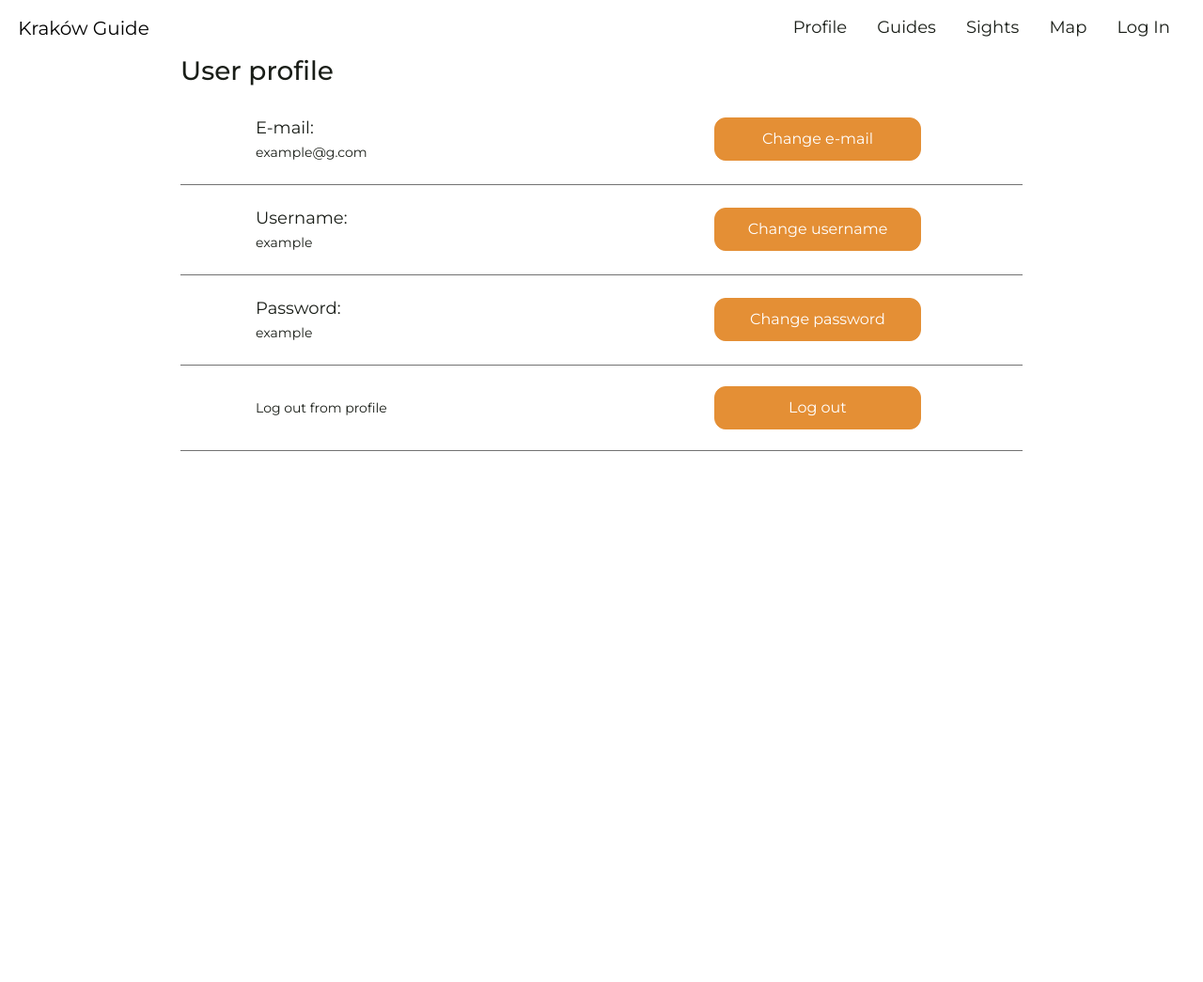
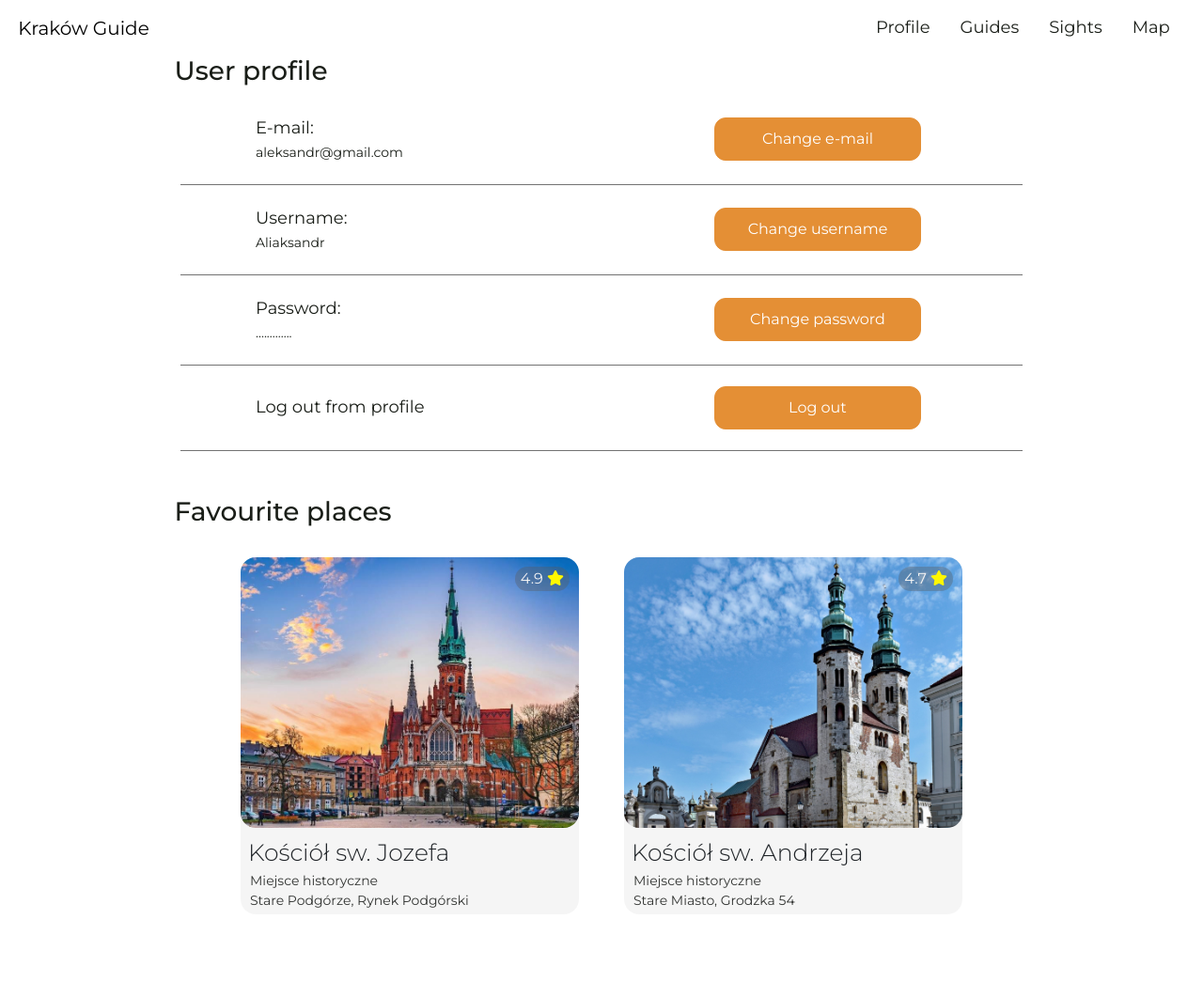
Before and after one commit to Cheeseday/Cracow-Guide, a Flask app: page /profile in a window 1280 px wide. Shown: the whole page at 94% size. Before the commit the page ends 480 px from the top, so only its background shows below. Run offline with Flask 3, Linux system fonts and the light colour scheme; a user stored in the database is signed in; data comes from the database, SQL or seed files in the repository; both versions use the stored data as it was after the commit; some libraries are stand-ins or nearby versions.

Commit message:
feat: implement favourites feature, add favourites on profile page and refactor a little

```diff
--- a/app.py
+++ b/app.py
@@ -37,16 +37,13 @@ def make_dicts(cursor, row):
     return dict((cursor.description[idx][0], value)
                 for idx, value in enumerate(row))
 
-# db.row_factory = make_dicts
-
 
 def query_db(query, args=(), one=False):
     cur = get_db().execute(query, args)
     rv = cur.fetchall()
     cur.close()
     return (rv[0] if rv else None) if one else rv
-# for user in query_db('select * from users'):
-#     print(user['username'], 'has the id', user['user_id'])
+
 
 @app.after_request
 def after_request(response):
@@ -60,7 +57,6 @@ def after_request(response):
 @app.route("/")
 def index():
     # It's working!
-    print(sys.executable)
     cur = get_db().cursor()
     # cur.execute("INSERT INTO sights (name, address, mark, categories, photos) VALUES (?, ?, ?, ?, ?)",
     #             ("Pomnik Adama Mickiewicza",
@@ -69,28 +65,23 @@ def index():
     #              "Miejsce historyczne",
     #              "./static/mickievicz.jpg")
     # )
-    # cur.execute("INSERT INTO sights (name, address, mark, categories, photos) VALUES (?, ?, ?, ?, ?)",
-    #             ("Kościół sw. Jozefa",
-    #              "Stare Podgórze, Rynek Podgórski",
-    #              4.9,
-    #              "Miejsce historyczne",
-    #              "./static/Jozefa54.jpg")
-    # )
     # cur.execute("UPDATE sights SET photos = ? WHERE sight_id = 2", ('./static/brama_florianska.jpg',))
     sights = cur.execute("SELECT * FROM sights").fetchall()
-    # Пример использования
-    # output = "./static/sights/"
     # get_db().commit() # Remember to commit the transaction after executing INSERT.
-    get_db().close()
-    print(sights[0][0])
-    print(sights[0][5])
+    # get_db().close()
     for sight in sights:
         if sight[0] != 1:
             output = "./static/sights/" + str(sight[0]) + ".jpg"
 
             crop_to_aspect(sight[5], output, 5/4)
-
-    return render_template("index.html", sights=sights)
+    sights_id = []
+    try:
+        rows = query_db("SELECT sight_id FROM favourites WHERE user_id = ?", (session["user_id"],))
+        for row in rows:
+            sights_id.append(int(row[0]))
+    except:
+        sights_id = []
+    return render_template("index.html", sights=sights, favourites=sights_id)
 
 
 @app.route("/login", methods=["POST"])
@@ -137,10 +128,45 @@ def logout():
 @app.route("/profile")
 def profile():
     """Show user profile"""
+    user = query_db("SELECT id, username, email FROM users WHERE id = ?", (session["user_id"],))
+    print(user)
+    if user == []:
+        return apology("Looks like you don't have permission", 400)
 
-    # Redirect user to login form
-    return render_template("profile.html")
+    favourites = query_db("SELECT sight_id FROM favourites WHERE user_id = ?",
+                 (session["user_id"],))
+    list = []
+    if favourites == []:
+        sights = []
+    else:
+        for favourite in favourites:
+            list.append(int(favourite[0]))
+    sights = query_db("SELECT * FROM sights WHERE sight_id IN (SELECT sight_id FROM favourites WHERE user_id = ?)",
+             (session["user_id"],))
+    return render_template("profile.html", user=user[0], sights=sights, favourites=list)
 
+
+@app.route("/favourite", methods=["POST"])
+def favourite():
+    """Add location to favourites"""
+    element = request.form.get("index")
+    rows = query_db("SELECT sight_id FROM favourites WHERE user_id = ?", (session["user_id"],))
+    sights_id = []
+    for row in rows:
+        sights_id.append(int(row[0]))
+    if not rows or not int(element) in sights_id:
+        cur = get_db().cursor()
+        cur.execute("INSERT INTO favourites (user_id, sight_id) VALUES (?, ?)",
+                   (session["user_id"], request.form.get("index")))
+        get_db().commit()
+        get_db().close()
+    else:
+        cur = get_db().cursor()
+        cur.execute("DELETE FROM favourites WHERE user_id = ? AND sight_id = ?",
+                   (session["user_id"], request.form.get("index")))
+        get_db().commit()
+        get_db().close()
+    return redirect("/")
 
 @app.route("/register", methods=["GET", "POST"])
 def register():
--- a/static/index.js
+++ b/static/index.js
@@ -1,14 +1,14 @@
-// const myModal = document.getElementById('myModal')
-// const myInput = document.getElementById('myInput')
+const myModal = document.getElementById('loginModal')
+const myInput = document.getElementById('username')
 
-// myModal.addEventListener('shown.bs.modal', () => {
-//   myInput.focus()
-// })
+myModal.addEventListener('shown.bs.modal', () => {
+  myInput.focus()
+})
 
 const stars = document.querySelectorAll('.favourite');
 
 for (let i = 0; i < stars.length; i++) {
   stars[i].addEventListener("click", (event) => {
-    event.target.classList.toggle("favourited")
+    event.target.classList.remove("favourited")
   });
 }
--- a/static/styles.css
+++ b/static/styles.css
@@ -1,12 +1,12 @@
-/* @font-face {
-    font-family: "CinaGEO";
-    src: url("./fonts/CinaGEOTest-Light-BF64015899c5366.otf") format("opentype");
-} */
 body {
   font-family: "Montserrat";
   padding: 0 1.5dvw;
   background-color: #FFFFFF;
   color: #1A1E18;
+}
+
+h3 {
+  text-align: start;
 }
 
 .btn {
@@ -21,29 +21,31 @@ body {
   border-color: #CD6A00;
 }
 
+.close-button {
+  background-color: #1A1E18;
+  color: #F4F4F4;
+}
+
 .form-control:focus {
   border-color: #E48F35;
   box-shadow: 0 0 0 0.25rem rgba(228, 143, 53, 0.25);
 }
 
-h3 {
-  text-align: start;
+#screensaver {
+  width: 96dvw;
+  height: 85dvh;
+  border-radius: 12px;
+  background-color: #E48F35;
+  background-image: url(./Main_4.jpg);
+  background-size: cover;
+  /* TODO: insert vertical image for mobile version */
 }
 
 #navbar-brand {
   background-color: #FFFFFF;
 }
-
-#index {
-  width: 96dvw;
-  height: 85dvh;
-  border-radius: 12px;
-  background-color: #E48F35;
-  background-image: url(./Main_4.jpg);
-  /* background-size: contain;
-  background-repeat: no-repeat; */
-  background-size: cover;
-  /* insert vertical image for mobile version */
+#navbar-brand .navbar-toggler {
+  border: none;
 }
 
 #navbar {
@@ -85,8 +87,7 @@ a.category-link:hover {
   color: #323432;
   position: relative;
 }
-
-.card_image {
+.card .card_image {
   max-width: 88dvw;
   width: 360px;
   height: 288px;
@@ -97,19 +98,7 @@ a.category-link:hover {
   background-repeat: no-repeat;
   border-radius: 16px;
 }
-
-@media (max-width: 420px) {
-  .card {
-    height: 100%;
-  }
-  .card p.description {
-    margin-bottom: 7px;
-  }
-  .card .card_image {
-    height: 70dvw;
-  }
-}
-.card_name {
+.card .card_name {
   font-size: 25px;
   text-align: left;
   font-family: "Montserrat";
@@ -135,12 +124,7 @@ a.category-link:hover {
 
 #login {
   border: none;
-  background-color: #fff;
-}
-
-.close-button {
-  background-color: #1a1e18;
-  color: #f4f4f4;
+  background-color: #FFFFFF;
 }
 
 #register_form {
@@ -161,29 +145,36 @@ a.category-link:hover {
   font-size: 11px;
 }
 
+.profile-favourites {
+  margin-left: 13dvw;
+}
+
 .profile {
   min-width: 300px;
-  width: 70dvw;
   margin: auto;
 }
+.profile h3 {
+  margin-left: 13dvw;
+}
 .profile .profile_line {
+  width: 70dvw;
   border-bottom: #323432;
   border-bottom: 1px solid rgba(21, 21, 20, 0.6);
   padding: 22px 0;
-}
-.profile .profile_line .row {
-  align-items: center;
 }
 .profile .profile_line p {
   margin-bottom: 0;
   font-size: 18px;
 }
+.profile .profile_line span {
+  font-size: 14px;
+}
+.profile .profile_line .row {
+  align-items: center;
+}
 .profile .profile_line .col {
   text-align: start;
   padding-left: 10%;
-}
-.profile .profile_line span {
-  font-size: 14px;
 }
 .profile .profile_line .btn {
   width: 220px;
@@ -191,6 +182,14 @@ a.category-link:hover {
   border-radius: 12px;
 }
 
-.navbar-toggler {
-  border: none;
+@media (max-width: 420px) {
+  .card {
+    height: 100%;
+  }
+  .card p.description {
+    margin-bottom: 7px;
+  }
+  .card .card_image {
+    height: 70dvw;
+  }
 }/*# sourceMappingURL=styles.css.map */
--- a/static/styles.scss
+++ b/static/styles.scss
@@ -11,11 +7,16 @@ $hover-color: #E48F35;
 $btn-hover-color: #CD6A00;
 $star-color: #fff700;
 
+
 body {
     font-family: 'Montserrat';
     padding: 0 1.5dvw;
     background-color: $base-color;
     color: $text-color;
+}
+
+h3 {
+    text-align: start;
 }
 
 .btn {
@@ -29,35 +30,36 @@ body {
     border-color: $btn-hover-color;
 }
 
+.close-button {
+    background-color: $text-color;
+    color: $bg-color;
+}
+
 .form-control:focus {
     border-color: $hover-color;
-    box-shadow: 0 0 0 .25rem rgba($hover-color, .25);
+    box-shadow: 0 0 0 0.25rem rgba($hover-color, 0.25);
 }
 
-h3 {
-    text-align: start;
-}
-
-#navbar-brand {
-    background-color: $base-color;
-}
-
-#index {
+#screensaver {
     width: 96dvw;
     height: 85dvh;
     border-radius: 12px;
     background-color: $button-color;
     background-image: url(./Main_4.jpg);
-    /* background-size: contain;
-    background-repeat: no-repeat; */
     background-size: cover;
-    /* insert vertical image for mobile version */
+    /* TODO: insert vertical image for mobile version */
+}
+
+#navbar-brand {
+    background-color: $base-color;
+
+    .navbar-toggler {
+        border: none;
+    }
 }
 
 #navbar {
-    // text-align: center;
     margin-left: 23.5%;
-    // color: rgb(244, 244, 244);
     color: rgb(52, 43, 43);
 
     .nav-link {
@@ -190,34 +169,40 @@ a.category-link:hover {
     font-size: 11px;
 }
 
+.profile-favourites {
+    margin-left: 13dvw;
+}
+
 .profile {
     min-width: 300px;
-    width: 70dvw;
     margin: auto;
 
+    h3 {
+        margin-left: 13dvw;
+    }
+
     .profile_line {
-        // padding-bottom: 20px;
+        width: 70dvw;
         border-bottom: #323432;
         border-bottom: 1px solid rgba(21, 21, 20, 0.6);
         padding: 22px 0;
+
+        p {
+            margin-bottom: 0;
+            font-size: 18px;
+        }
+
+        span {
+            font-size: 14px;
+        }
 
         .row {
             align-items: center;
         }
 
-        p {
-            margin-bottom: 0;
-            font-size: 18px;
-            // padding-left: 10%;
-        }
-
         .col {
             text-align: start;
             padding-left: 10%;
-        }
-
-        span {
-            font-size: 14px;
         }
 
         .btn {
--- a/templates/layout.html
+++ b/templates/layout.html
@@ -3,11 +3,9 @@
 <html lang="en">
 
     <head>
-
         <meta charset="utf-8">
         <meta name="viewport" content="initial-scale=1, width=device-width">
 
-        <!-- http://getbootstrap.com/docs/5.3/ -->
         <link href="https://cdn.jsdelivr.net/npm/bootstrap@5.3.3/dist/css/bootstrap.min.css" rel="stylesheet" integrity="sha384-QWTKZyjpPEjISv5WaRU9OFeRpok6YctnYmDr5pNlyT2bRjXh0JMhjY6hW+ALEwIH" crossorigin="anonymous">
         <script src="https://cdn.jsdelivr.net/npm/bootstrap@5.3.3/dist/js/bootstrap.bundle.min.js" integrity="sha384-YvpcrYf0tY3lHB60NNkmXc5s9fDVZLESaAA55NDzOxhy9GkcIdslK1eN7N6jIeHz" crossorigin="anonymous"></script>
 
@@ -16,10 +14,9 @@
         <link href="https://fonts.googleapis.com/css2?family=Montserrat:ital,wght@0,100..900;1,100..900&display=swap" rel="stylesheet">
 
         <link href="/static/styles.css" rel="stylesheet">
-        <title>C$50: {% block title %}{% endblock %}</title>
+        <title>Kraków Guide</title>
         <script src="https://kit.fontawesome.com/b27c527878.js" crossorigin="anonymous"></script>
         <script src="/static/index.js" type="module"></script>
-
     </head>
 
     <body>
@@ -30,18 +27,20 @@
                     <span class="navbar-toggler-icon"></span>
                   </button>
                 <div class="collapse navbar-collapse justify-content-end" id="navbar">
-                    <!-- {# {% if session["user_id"] %} #} -->
                     <ul class="navbar-nav">
+                        {% if session["user_id"] %}
                         <li class="nav-item"><a class="nav-link px-3" href="/profile">Profile</a></li>
+                        {% endif %}
                         <li class="nav-item"><a class="nav-link px-3" href="#">Guides</a></li>
                         <li class="nav-item"><a class="nav-link px-3" href="#">Sights</a></li>
                         <li class="nav-item"><a class="nav-link px-3" disabled href="#">Map</a></li>
-                        <li class="nav-item"><a class="nav-link px-3" href="/register">Log In</a></li>
+                        {% if not session["user_id"] %}
+                        <li class="nav-item"><a class="nav-link px-3" data-bs-toggle="modal" data-bs-target="#loginModal">Log In</a></li>
+                        {% endif %}
                     </ul>
                 </div>
-                <!-- <button class="nav-item" id="login" type="button" data-bs-toggle="modal" data-bs-target="#loginModal">
-                    <i class="nav-link fa-regular fa-user fa-lg"></i>
-                </button> -->
+            </div>
+        </nav>
 
         <div class="modal fade" id="loginModal" tabindex="-1" aria-labelledby="loginModalLabel" aria-hidden="true">
             <div class="modal-dialog">
@@ -73,9 +72,6 @@
                 </div>
             </div>
         </div>
-            </div>
-        </nav>
-
         <!-- {% if get_flashed_messages() %}
             <header>
                 <div class="alert alert-primary mb-0 text-center" role="alert">
@@ -89,19 +85,7 @@
         </main>
 
         <footer class="mb-5">
-            <!-- <script>
-                document.addEventListener('DOMContentLoaded', function() {
-                    // Adapted from https://stackoverflow.com/a/10162353
-                    const html = '<!DOCTYPE ' +
-                    document.doctype.name +
-                    (document.doctype.publicId ? ' PUBLIC "' + document.doctype.publicId + '"' : '') +
-                    (!document.doctype.publicId && document.doctype.systemId ? ' SYSTEM' : '') +
-                    (document.doctype.systemId ? ' "' + document.doctype.systemId + '"' : '') +
-                    '>\n' + document.documentElement.outerHTML;
-                    document.querySelector('form[action="https://validator.w3.org/check"] > input[name="fragment"]').value = html;
-                });
-            </script> -->
+
         </footer>
     </body>
-
 </html>
--- a/templates/profile.html
+++ b/templates/profile.html
@@ -1,24 +1,16 @@
 {% extends "layout.html" %}
-
-{% block title %}
-    Register
-{% endblock %}
 
 {% block main %}
     <section class="profile">
-        <h3>
-            User profile
-        </h3>
+        <h3>User profile</h3>
         <div class="profile_line container-xl">
             <div class="row">
                 <div class="col-sm-6 col">
                     <p>E-mail:</p>
-                    <span>example@g.com</span>
+                    <span>{{ user[2] }}</span>
                 </div>
                 <div class="col-sm-6">
-                    <button class="btn">
-                        Change e-mail
-                    </button>
+                    <button class="btn">Change e-mail</button>
                 </div>
             </div>
         </div>
@@ -26,12 +18,10 @@
             <div class="row">
                 <div class="col-sm-6 col">
                     <p>Username:</p>
-                    <span>example</span>
+                    <span>{{ user[1] }}</span>
                 </div>
                 <div class="col-sm-6">
-                    <button class="btn">
-                        Change username
-                    </button>
+                    <button class="btn">Change username</button>
                 </div>
             </div>
         </div>
@@ -40,7 +30,7 @@
                 <div class="col-sm-6 col">
                     <div>
                         <p>Password:</p>
-                        <span>example</span>
+                        <span>.............</span>
                     </div>
                 </div>
                 <div class="col-sm-6">
@@ -51,12 +41,42 @@
         <div class="profile_line container-md">
             <div class="row">
                 <div class="col-sm-6 col">
-                    <span>Log out from profile</span>
+                    <p>Log out from profile</p>
                 </div>
                 <div class="col-sm-6">
-                    <button class="btn">Log out</button>
+                    <form action="/logout" method="get">
+                        <button class="btn" type="submit" autocomplete="off">Log out</button>
+                    </form>
                 </div>
             </div>
         </div>
     </section>
+    <section class="pt-5">
+        <h3 class="profile-favourites">
+            Favourite places
+        </h3>
+        <div class="container-fluid">
+            <div class="row row-cols-auto justify-content-center">
+                {% for sight in sights%}
+                <div class="card p-0 m-4">
+                    <div class="card_image" style="background-image: url('./static/sights/{{ sight[0] }}.jpg');"></div>
+                    <div class="card_name ps-2 pt-2">{{ sight[1] }}</div>
+                    <p>{{ sight[4] }}</p>
+                    <p class="description">{{ sight[2] }}</p>
+                    <form action="/favourite" method="post">
+                        <input name="index" value="{{ sight[0] }}" hidden />
+                        <button class="favourite" type="submit" autocomplete="off" >
+                            {{ sight[3] }}
+                            {% if sight[0] in favourites %}
+                            <i class="fa-solid fa-star favourited"></i>
+                            {% else %}
+                            <i class="fa-solid fa-star"></i>
+                            {% endif %}
+                        </button>
+                    </form>
+                </div>
+                {% endfor %}
+            </div>
+        </div>
+    </section>
 {% endblock %}
--- a/templates/register.html
+++ b/templates/register.html
@@ -1,11 +1,7 @@
 {% extends "layout.html" %}
 
-{% block title %}
-    Register
-{% endblock %}
-
 {% block main %}
-    <form action="/register" id="register_form" method="post" class="border border-primary-subtle p-4 mt-4  mx-auto">
+    <form action="/register" id="register_form" method="post" class="border border-primary-subtle p-4 mt-4 mx-auto">
         <div class="mb-3">
             <label for="emailInput" class="form-label mb-1">Email address:</label>
             <input type="email" name="email" class="form-control" id="emailInput" placeholder="name@example.com" autocomplete="off" autofocus required>
```
Also changed, not shown: other parts of static/styles.scss (+17 -34 lines), templates/index.html (+14 -12 lines), guide.db, templates/card.html (deleted), 2 other files. Lines whose indentation alone changed are shown as unchanged.
